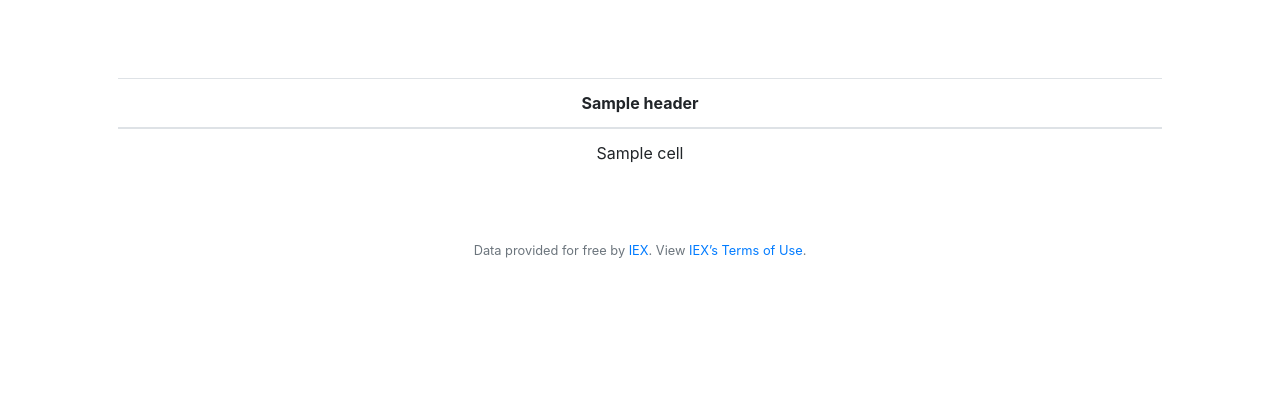
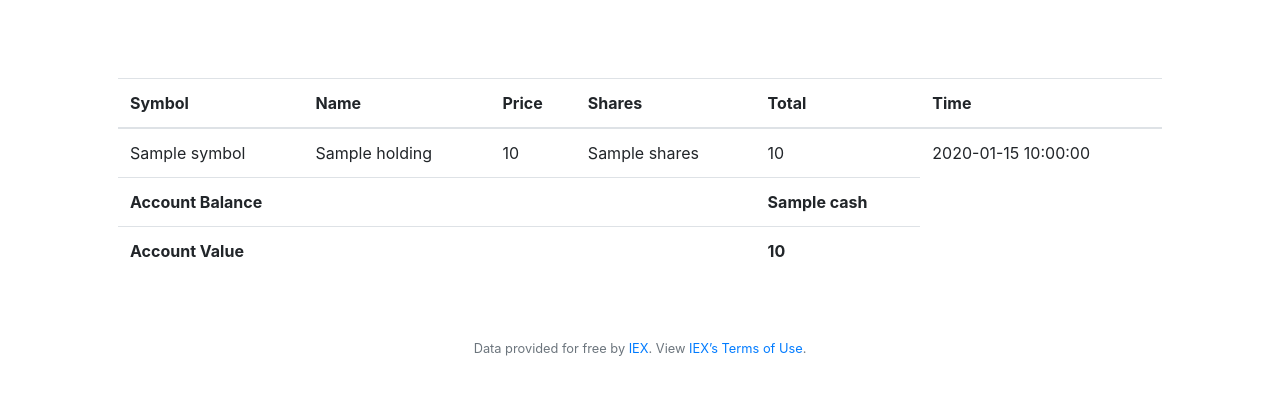
Before and after one commit to Arhum2/CS50_Finance, a Flask app: template templates/index.html in a window 1280 px wide. Shown: the part 76-471 px from the top of the page. Run offline with Flask 2, Linux system fonts and the light colour scheme; the template is opened without the code that fills it: most values are stand-ins (such as "Sample title", 1, 10 or a date in 2020); some libraries are stand-ins or nearby versions.

Commit message:
Version 1 of index page completed

```diff
--- a/app.py
+++ b/app.py
@@ -48,35 +48,29 @@ def index():
     """Show portfolio of stocks"""
 
     #stocks the user owns
-    user = session['user_id']
+    user = session["user_id"]
 
     #adds duplicate stocks together
-    db.execute('SELECT symbol, SUM(shares) as totalShares FROM buy WHERE username = :user_id GROUP BY symbol HAVING totalShares > 0;', user_id=session['user_id'])
+    rows = db.execute('SELECT symbol, SUM(shares) FROM buy WHERE username = :user_id GROUP BY symbol HAVING SUM(shares) > 0;', user_id=session['user_id'])
+    holdings = []
+    grand_total = 0
+    for row in rows:
+        stock = lookup(row['symbol'])
+        holdings.append({
+            "symbol": stock["symbol"],
+            "name": stock["name"],
+            "shares": row["SUM(shares)"],
+            "price": stock["price"],
+            "total": usd(stock["price"] * row["SUM(shares)"]),
+            "time": db.execute("FROM buy SELECT time WHERE id = ?", user)
+            })
+        grand_total += stock["price"] * row["SUM(shares)"]
+    rows = db.execute("SELECT cash FROM users WHERE id = ?", user)
+    cash = rows[0]["cash"]
+    grand_total += cash
 
 
-    symbol = db.execute('SELECT symbol FROM buy WHERE username = ?', user)[0]['symbol']
-    result = lookup(symbol)
-    name = result['name']
-    price = db.execute('SELECT price FROM buy WHERE username = ?', user)[0]['price']
-    time = db.execute('SELECT time FROM buy')[0]['time']
-    #number of shares owned
-    shares = db.execute('SELECT shares FROM buy WHERE username = ?', user)[0]['shares']
-    #current price of each stock
-    current_price = result['price']
-    #value of each holding share*price
-    current_value = current_price * shares
-    #current cash balance
-    current_cash = db.execute("SELECT cash FROM users")
-    #grand total
-
-    headings = ('Symbol', 'Company Name', 'Price', 'Current price', 'Shares', 'Time')
-    data = (
-        (symbol, name, price, current_price, shares, time),
-
-        )
-
-
-    return render_template("index.html", data=data, headings=headings)
+    return render_template("index.html", holdings=holdings, cash=usd(cash), grand_total=usd(grand_total))
 
 
 @app.route("/buy", methods=["GET", "POST"])
@@ -88,7 +82,7 @@ def buy():
 
     result = lookup(request.form.get('symbol'))
     if not result:
-        return render_template('buy.html', invalid=True, symbol = symbol)
+        return render_template('buy.html', invalid=True, symbol=symbol)
 
     username = session['user_id']
     symbol = request.form.get('symbol')
--- a/static/styles.css
+++ b/static/styles.css
@@ -45,3 +45,11 @@ main img
     /* Constrain images on small screens */
     max-width: 100%;
 }
+
+main table {
+    text-align: left;
+}
+
+main tfoot {
+    font-weight: bold;
+}
--- a/templates/index.html
+++ b/templates/index.html
@@ -7,18 +7,34 @@
 {% block main %}
     <table style='margin-top: 30px' class="table">
         <thead>
-            <tr>
-            {% for header in headings %}
-                <th>{{ header }}</th>
-            {% endfor %}
-            </tr>
-            {% for row in data %}
-            </thead>
+            <th>Symbol</th>
+            <th>Name</th>
+            <th>Price</th>
+            <th>Shares</th>
+            <th>Total</th>
+            <th>Time</th>
+        </thead>
+            <tfoot>
                 <tr>
-                    {% for cell in row %}
-                    <td>{{ cell }}</td>
-                    {% endfor %}
+                    <td colspan="4">Account Value</td>
+                    <td>{{grand_total}}</td>
                 </tr>
-            {% endfor %}
+            </tfoot>
+            <tbody>
+                {% for holding in holdings %}
+                    <tr>
+                        <td>{{holding["symbol"]}}</td>
+                        <td>{{holding["name"]}}</td>
+                        <td>{{holding["price"]}}</td>
+                        <td>{{holding["shares"]}}</td>
+                        <td>{{holding["total"]}}</td>
+                        <td>{{holding["time"]}}</td>
+                    </tr>
+                {% endfor %}
+                <tfoot>
+                    <td colspan=4>Account Balance</td>
+                    <td>{{cash}}</td>
+                </tfoot>
+            </tbody>
     </table>
 {% endblock %}
```
Also changed, not shown: finance.db.
